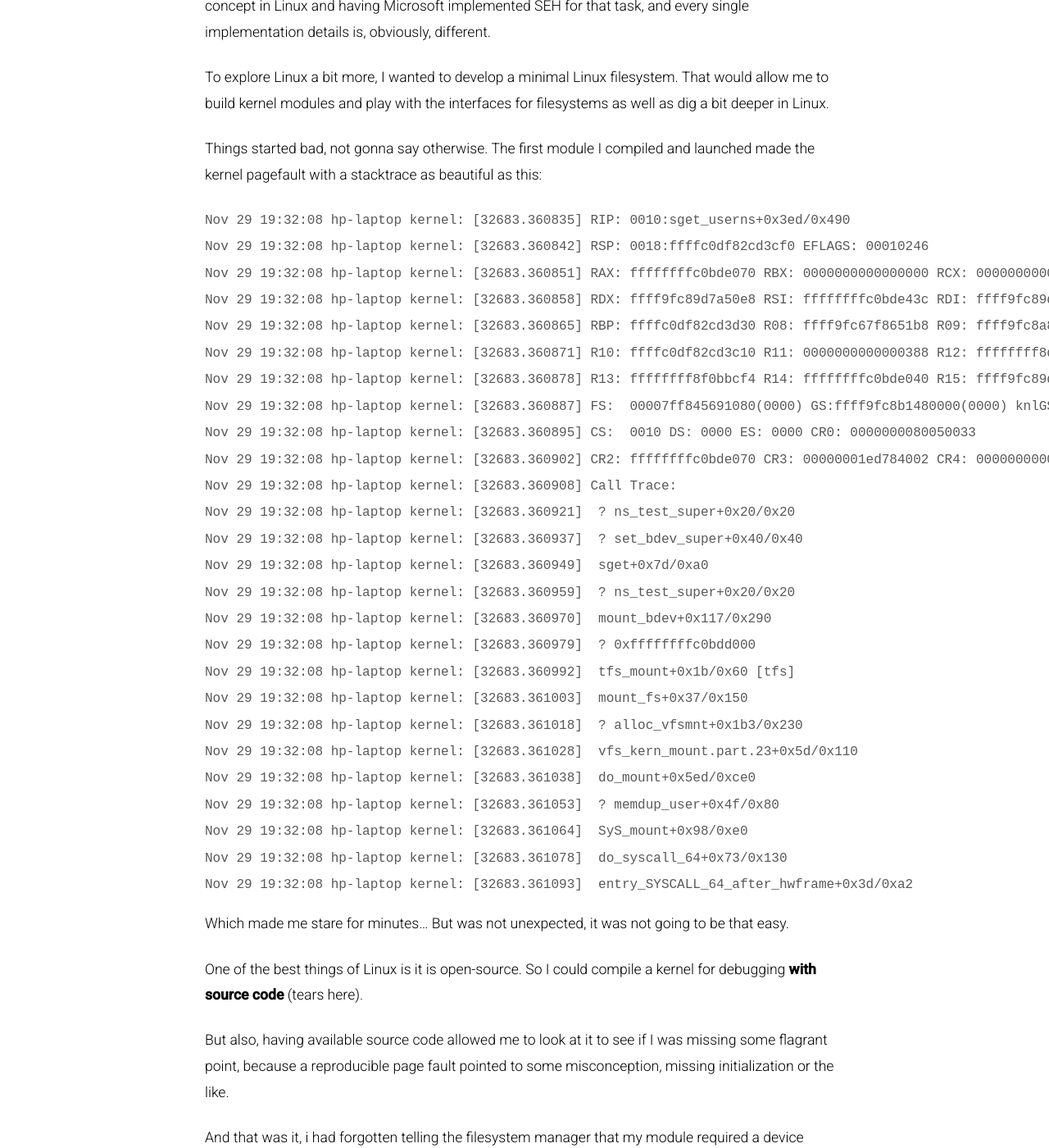
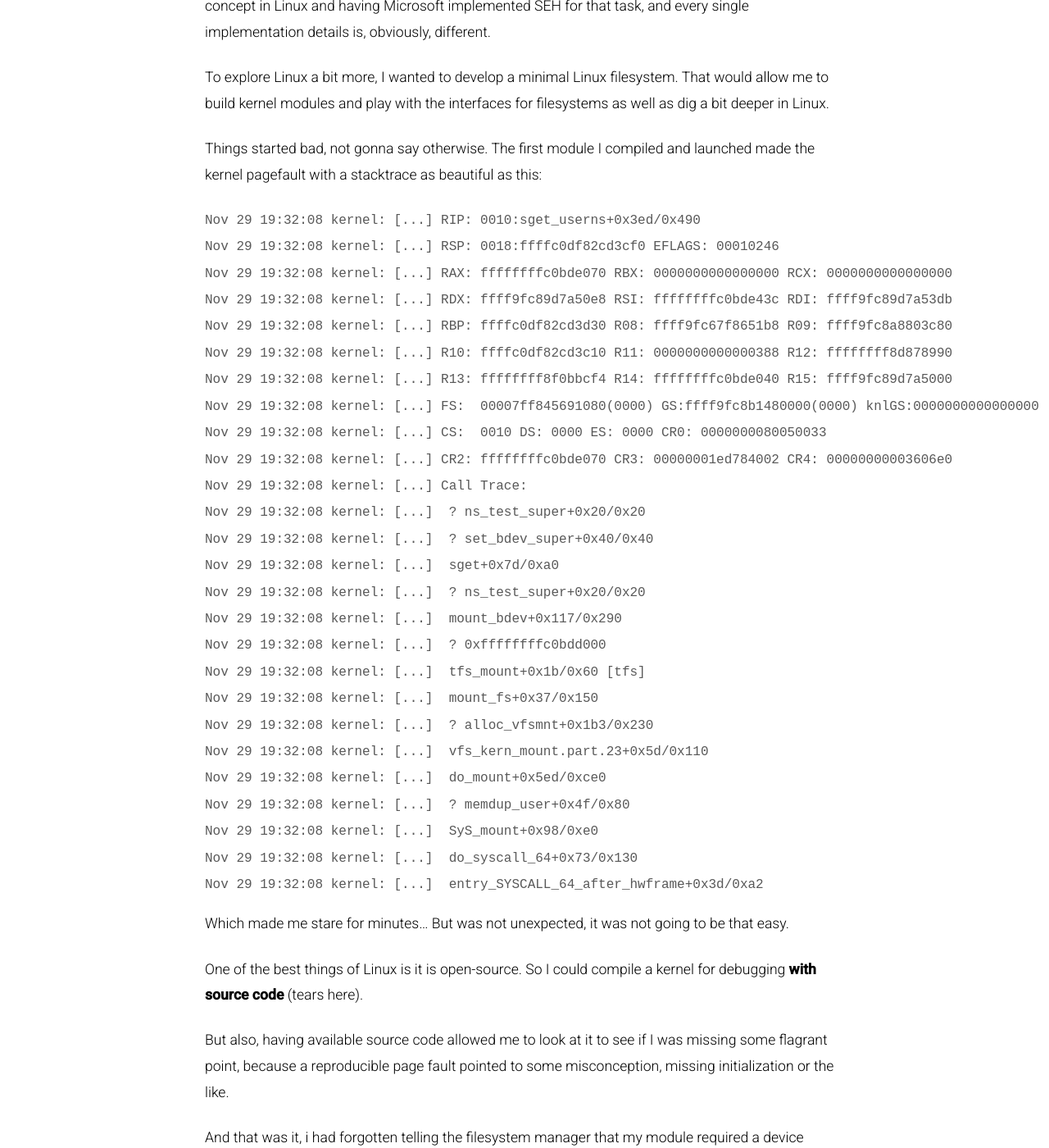
Before and after one commit to yandroskaos/yandroskaos.github.io, a Jekyll site: the page built from _posts/2018-11-30-file-system-linux.md, in a window 1280 px wide and 1400 px high, scrolled down 812 px. Shown: the whole window at 82% size. Built offline with Jekyll 4.4.1, drawn with Linux system fonts in a browser that asks for light colours.

Commit message:
update trace

````diff
--- a/_posts/2018-11-30-file-system-linux.md
+++ b/_posts/2018-11-30-file-system-linux.md
@@ -23,32 +23,32 @@ To explore Linux a bit more, I wanted to develop a minimal Linux filesystem. Tha
 Things started bad, not gonna say otherwise. The first module I compiled and launched made the kernel pagefault with a stacktrace as beautiful as this:
 
 ```
-Nov 29 19:32:08 hp-laptop kernel: [32683.360835] RIP: 0010:sget_userns+0x3ed/0x490
-Nov 29 19:32:08 hp-laptop kernel: [32683.360842] RSP: 0018:ffffc0df82cd3cf0 EFLAGS: 00010246
-Nov 29 19:32:08 hp-laptop kernel: [32683.360851] RAX: ffffffffc0bde070 RBX: 0000000000000000 RCX: 0000000000000000
-Nov 29 19:32:08 hp-laptop kernel: [32683.360858] RDX: ffff9fc89d7a50e8 RSI: ffffffffc0bde43c RDI: ffff9fc89d7a53db
-Nov 29 19:32:08 hp-laptop kernel: [32683.360865] RBP: ffffc0df82cd3d30 R08: ffff9fc67f8651b8 R09: ffff9fc8a8803c80
-Nov 29 19:32:08 hp-laptop kernel: [32683.360871] R10: ffffc0df82cd3c10 R11: 0000000000000388 R12: ffffffff8d878990
-Nov 29 19:32:08 hp-laptop kernel: [32683.360878] R13: ffffffff8f0bbcf4 R14: ffffffffc0bde040 R15: ffff9fc89d7a5000
-Nov 29 19:32:08 hp-laptop kernel: [32683.360887] FS:  00007ff845691080(0000) GS:ffff9fc8b1480000(0000) knlGS:0000000000000000
-Nov 29 19:32:08 hp-laptop kernel: [32683.360895] CS:  0010 DS: 0000 ES: 0000 CR0: 0000000080050033
-Nov 29 19:32:08 hp-laptop kernel: [32683.360902] CR2: ffffffffc0bde070 CR3: 00000001ed784002 CR4: 00000000003606e0
-Nov 29 19:32:08 hp-laptop kernel: [32683.360908] Call Trace:
-Nov 29 19:32:08 hp-laptop kernel: [32683.360921]  ? ns_test_super+0x20/0x20
-Nov 29 19:32:08 hp-laptop kernel: [32683.360937]  ? set_bdev_super+0x40/0x40
-Nov 29 19:32:08 hp-laptop kernel: [32683.360949]  sget+0x7d/0xa0
-Nov 29 19:32:08 hp-laptop kernel: [32683.360959]  ? ns_test_super+0x20/0x20
-Nov 29 19:32:08 hp-laptop kernel: [32683.360970]  mount_bdev+0x117/0x290
-Nov 29 19:32:08 hp-laptop kernel: [32683.360979]  ? 0xffffffffc0bdd000
-Nov 29 19:32:08 hp-laptop kernel: [32683.360992]  tfs_mount+0x1b/0x60 [tfs]
-Nov 29 19:32:08 hp-laptop kernel: [32683.361003]  mount_fs+0x37/0x150
-Nov 29 19:32:08 hp-laptop kernel: [32683.361018]  ? alloc_vfsmnt+0x1b3/0x230
-Nov 29 19:32:08 hp-laptop kernel: [32683.361028]  vfs_kern_mount.part.23+0x5d/0x110
-Nov 29 19:32:08 hp-laptop kernel: [32683.361038]  do_mount+0x5ed/0xce0
-Nov 29 19:32:08 hp-laptop kernel: [32683.361053]  ? memdup_user+0x4f/0x80
-Nov 29 19:32:08 hp-laptop kernel: [32683.361064]  SyS_mount+0x98/0xe0
-Nov 29 19:32:08 hp-laptop kernel: [32683.361078]  do_syscall_64+0x73/0x130
-Nov 29 19:32:08 hp-laptop kernel: [32683.361093]  entry_SYSCALL_64_after_hwframe+0x3d/0xa2
+Nov 29 19:32:08 kernel: [...] RIP: 0010:sget_userns+0x3ed/0x490
+Nov 29 19:32:08 kernel: [...] RSP: 0018:ffffc0df82cd3cf0 EFLAGS: 00010246
+Nov 29 19:32:08 kernel: [...] RAX: ffffffffc0bde070 RBX: 0000000000000000 RCX: 0000000000000000
+Nov 29 19:32:08 kernel: [...] RDX: ffff9fc89d7a50e8 RSI: ffffffffc0bde43c RDI: ffff9fc89d7a53db
+Nov 29 19:32:08 kernel: [...] RBP: ffffc0df82cd3d30 R08: ffff9fc67f8651b8 R09: ffff9fc8a8803c80
+Nov 29 19:32:08 kernel: [...] R10: ffffc0df82cd3c10 R11: 0000000000000388 R12: ffffffff8d878990
+Nov 29 19:32:08 kernel: [...] R13: ffffffff8f0bbcf4 R14: ffffffffc0bde040 R15: ffff9fc89d7a5000
+Nov 29 19:32:08 kernel: [...] FS:  00007ff845691080(0000) GS:ffff9fc8b1480000(0000) knlGS:0000000000000000
+Nov 29 19:32:08 kernel: [...] CS:  0010 DS: 0000 ES: 0000 CR0: 0000000080050033
+Nov 29 19:32:08 kernel: [...] CR2: ffffffffc0bde070 CR3: 00000001ed784002 CR4: 00000000003606e0
+Nov 29 19:32:08 kernel: [...] Call Trace:
+Nov 29 19:32:08 kernel: [...]  ? ns_test_super+0x20/0x20
+Nov 29 19:32:08 kernel: [...]  ? set_bdev_super+0x40/0x40
+Nov 29 19:32:08 kernel: [...]  sget+0x7d/0xa0
+Nov 29 19:32:08 kernel: [...]  ? ns_test_super+0x20/0x20
+Nov 29 19:32:08 kernel: [...]  mount_bdev+0x117/0x290
+Nov 29 19:32:08 kernel: [...]  ? 0xffffffffc0bdd000
+Nov 29 19:32:08 kernel: [...]  tfs_mount+0x1b/0x60 [tfs]
+Nov 29 19:32:08 kernel: [...]  mount_fs+0x37/0x150
+Nov 29 19:32:08 kernel: [...]  ? alloc_vfsmnt+0x1b3/0x230
+Nov 29 19:32:08 kernel: [...]  vfs_kern_mount.part.23+0x5d/0x110
+Nov 29 19:32:08 kernel: [...]  do_mount+0x5ed/0xce0
+Nov 29 19:32:08 kernel: [...]  ? memdup_user+0x4f/0x80
+Nov 29 19:32:08 kernel: [...]  SyS_mount+0x98/0xe0
+Nov 29 19:32:08 kernel: [...]  do_syscall_64+0x73/0x130
+Nov 29 19:32:08 kernel: [...]  entry_SYSCALL_64_after_hwframe+0x3d/0xa2
 ```
 
 Which made me stare for minutes... But was not unexpected, it was not going to be that easy.
````
